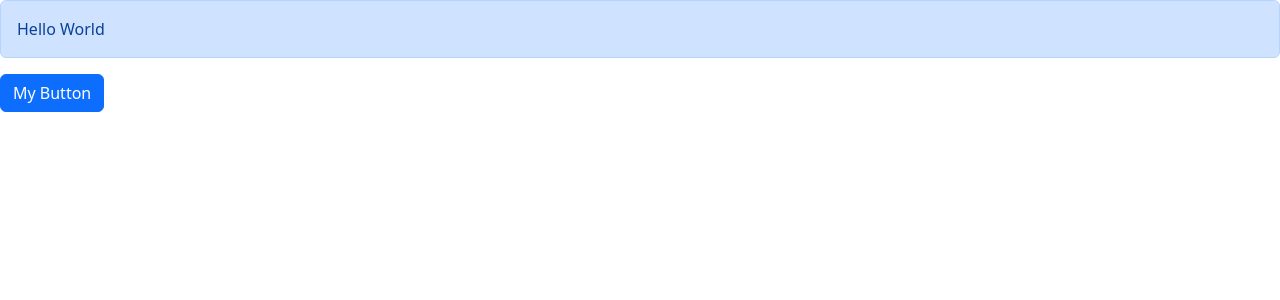
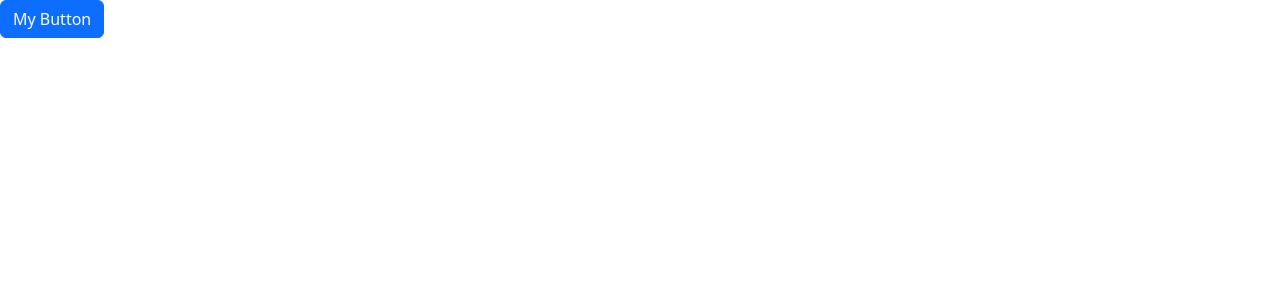
Before and after one commit to ZharlieSineFine/react-testrun, a React (Vite) app: page / in a window 1280 px wide. Shown: the top 300 px of the page. Built offline with nearby package versions, Linux system fonts and the light colour scheme.

Commit message:
add alert visibility state to App and update Button click handler to show alert

```diff
--- a/src/App.tsx
+++ b/src/App.tsx
@@ -1,13 +1,15 @@
+import { useState } from "react";
 import Alert from "./components/Alert";
 import Button from "./components/Button";
 
 function App() {
+  const [alertVisible, setAlertVisibility] = useState(false)
   return (
     <div>
-      <Alert>
-        Hello <span>World</span>
-      </Alert>
-      <Button color='primary' onClick={() => console.log("Clicked")}>
+      { alertVisible && <Alert>
+        My alert
+      </Alert>}
+      <Button color='primary' onClick={() => setAlertVisibility(true)}>
         My Button
       </Button>
     </div>
```
